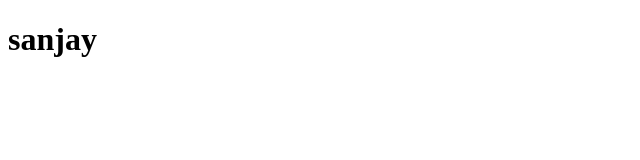
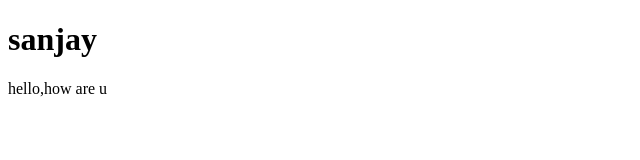
Before and after one commit to Sanjukrishna9072/datewithgit-sample, a plain HTML site: page index.html in a window 1280 px wide. Shown: the whole page, without its empty margins (0-640 px from the left). Drawn offline with Linux system fonts and the light colour scheme.

Commit message:
added some messages

```diff
--- a/index.html
+++ b/index.html
@@ -8,5 +8,6 @@
 </head>
 <body>
 <h1>sanjay</h1>
+<p>hello,how are u
 </body>
 </html>
```
